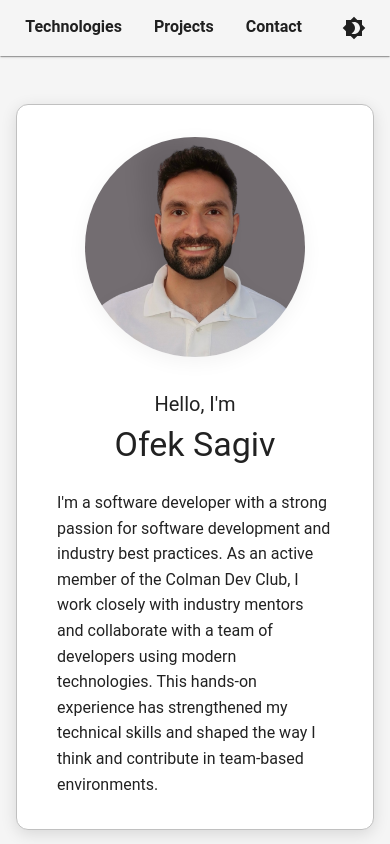
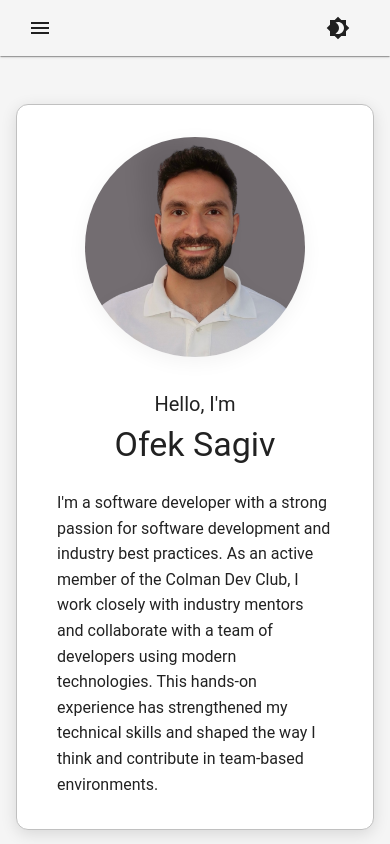
Before and after one commit to OfekSagiv/portfolio-page-spa, a React (Vite) app: page / in a window 390 px wide. Built offline with nearby package versions, Linux system fonts and the light colour scheme.

Commit message:
created responsive navbar separated for desktop and mobile

```diff
--- /dev/null
+++ b/src/components/navbar/DesktopBar.jsx
@@ -0,0 +1,30 @@
+import React from "react";
+import { NavLinksWrapper, NavBarButton } from "./Navbar.styles";
+import { Tooltip, IconButton } from "@mui/material";
+import { Brightness4, Brightness7 } from "@mui/icons-material";
+import { THEME } from "../../constants/theme.js";
+import { CLASSNAMES } from "../../constants/classNames.js";
+import { SECTION_TABS } from "../../constants/section.js";
+
+const DesktopBar = ({ selected, onSelect, toggleTheme, mode }) => {
+    return (
+        <NavLinksWrapper>
+            {SECTION_TABS.map((tab) => (
+                <NavBarButton
+                    key={tab}
+                    onClick={() => onSelect(tab)}
+                    className={selected === tab ? CLASSNAMES.ACTIVE : ""}
+                >
+                    {tab}
+                </NavBarButton>
+            ))}
+            <Tooltip title="Toggle theme">
+                <IconButton onClick={toggleTheme} color="inherit">
+                    {mode === THEME.DARK ? <Brightness7 /> : <Brightness4 />}
+                </IconButton>
+            </Tooltip>
+        </NavLinksWrapper>
+    );
+};
+
+export default DesktopBar;
--- /dev/null
+++ b/src/components/navbar/MobileBar.jsx
@@ -0,0 +1,38 @@
+import React from "react";
+import {IconButton, Menu, MenuItem, Tooltip} from "@mui/material";
+import { Brightness4, Brightness7, Menu as MenuIcon } from "@mui/icons-material";
+import { SECTION_TABS } from "../../constants/section.js";
+import { THEME } from "../../constants/theme.js";
+import {MobileMenuItem} from "./Navbar.styles.js";
+
+const MobileBar = ({selected, handleClick, toggleTheme, mode, anchorEl, handleMenuOpen, handleMenuClose}) => {
+    const open = Boolean(anchorEl);
+
+    return (
+        <>
+            <IconButton edge="start" color="inherit" onClick={handleMenuOpen}>
+                <MenuIcon />
+            </IconButton>
+
+            <Menu anchorEl={anchorEl} open={open} onClose={handleMenuClose}>
+                {SECTION_TABS.map((tab) => (
+                    <MobileMenuItem
+                        key={tab}
+                        selected={selected === tab}
+                        onClick={() => handleClick(tab)}
+                    >
+                        {tab}
+                    </MobileMenuItem>
+                ))}
+            </Menu>
+
+            <Tooltip title="Toggle theme">
+                <IconButton onClick={toggleTheme} color="inherit">
+                    {mode === THEME.DARK ? <Brightness7 /> : <Brightness4 />}
+                </IconButton>
+            </Tooltip>
+        </>
+    );
+};
+
+export default MobileBar;
--- a/src/components/navbar/Navbar.jsx
+++ b/src/components/navbar/Navbar.jsx
@@ -1,32 +1,38 @@
-import React from "react";
-import {NavbarContainer, CustomToolbar, NavLinksWrapper, NavBarButton} from "./Navbar.styles";
-
-import useNavbarLogic from "./useNavbarLogic.js";
-import {SECTION_TABS} from "../../constants/section.js";
-import {IconButton, Tooltip} from "@mui/material";
-import {Brightness4, Brightness7} from "@mui/icons-material";
-import {THEME} from "../../constants/theme.js";
-import {CLASSNAMES} from "../../constants/classNames.js";
+import React, {useState} from "react";
+import {NavbarContainer, CustomToolbar} from "./Navbar.styles";
+import {useMediaQuery, useTheme,} from "@mui/material";
+import DesktopBar from "./DesktopBar.jsx";
+import MobileBar from "./MobileBar.jsx";
 
 const Navbar = ({onSelect, selected, mode, toggleTheme}) => {
-    const {navLinksRef, handleSelect} = useNavbarLogic(onSelect);
+    const theme = useTheme();
+    const isMobile = useMediaQuery(theme.breakpoints.down("md"));
+    const [anchorEl, setAnchorEl] = useState(null);
+
+    const handleMenuOpen = (e) => setAnchorEl(e.currentTarget);
+    const handleMenuClose = () => setAnchorEl(null);
+    const handleClick = (tab) => {
+        onSelect(tab);
+        handleMenuClose();
+    };
+
 
     return (
         <NavbarContainer position="fixed" color="default" elevation={1}>
             <CustomToolbar>
-                <NavLinksWrapper ref={navLinksRef}>
-                    {SECTION_TABS.map((tab) =>
-                        (<NavBarButton key={tab} onClick={() => handleSelect(tab)}
-                                      className={selected === tab ? CLASSNAMES.ACTIVE : ""}>
-                            {tab}
-                        </NavBarButton>))
-                    }
-                    <Tooltip title="Toggle theme">
-                        <IconButton onClick={toggleTheme} color="inherit">
-                            {mode === THEME.DARK ? <Brightness7/> : <Brightness4/>}
-                        </IconButton>
-                    </Tooltip>
-                </NavLinksWrapper>
+                {isMobile ? (
+                    <MobileBar selected={selected} handleClick={handleClick} toggleTheme={toggleTheme} mode={mode}
+                               anchorEl={anchorEl}
+                               handleMenuOpen={handleMenuOpen}
+                               handleMenuClose={handleMenuClose}/>
+                ) : (
+                    <DesktopBar
+                        selected={selected}
+                        onSelect={onSelect}
+                        toggleTheme={toggleTheme}
+                        mode={mode}
+                    />
+                )}
             </CustomToolbar>
         </NavbarContainer>
     );
--- a/src/components/navbar/Navbar.styles.js
+++ b/src/components/navbar/Navbar.styles.js
@@ -3,6 +3,7 @@ import AppBar from "@mui/material/AppBar";
 import Box from "@mui/material/Box";
 import Button from "@mui/material/Button";
 import Toolbar from "@mui/material/Toolbar";
+import {MenuItem} from "@mui/material";
 
 export const NavbarContainer = styled(AppBar)(({ theme }) => ({
     backgroundColor: theme.palette.background.default,
@@ -10,9 +11,18 @@ export const NavbarContainer = styled(AppBar)(({ theme }) => ({
 
 export const CustomToolbar = styled(Toolbar)(({ theme }) => ({
     display: "flex",
-    justifyContent: "center",
     alignItems: "center",
     padding: theme.spacing(1, 2),
+
+    [theme.breakpoints.up("md")]: {
+        justifyContent: "center", // בדסקטופ: מרכז הכל (כולל רווח בין כפתורים אם תכניס אותם בשכבת Wrapper)
+        gap: theme.spacing(4), // רווח בין כפתורים בדסקטופ
+    },
+
+    [theme.breakpoints.down("md")]: {
+        justifyContent: "space-between",
+        padding: theme.spacing(0, 4), // רווח בצדדים במסכים קטנים
+    },
 }));
 
 export const NavLinksWrapper = styled(Box)(({ theme }) => ({
@@ -30,14 +40,28 @@ export const NavLinksWrapper = styled(Box)(({ theme }) => ({
 export const NavBarButton = styled(Button)(({ theme }) => ({
     minWidth: "auto",
     padding: 0,
-    fontSize: "1rem",
-    fontWeight: "bold",
+    fontSize: "1.5rem",
     color: "inherit",
     textTransform: "capitalize",
     borderBottom: "2px solid transparent",
     transition: "border-bottom 0.2s ease",
+    margin: theme.spacing(0, 4),
     whiteSpace: "nowrap",
     "&.active": {
         borderBottom: `2px solid ${theme.palette.text.primary}`,
     },
 }));
+
+export const MobileMenuItem = styled(MenuItem)(({ theme }) => ({
+    fontSize: "1rem",
+    color: "inherit",
+    textTransform: "capitalize",
+    borderBottom: "2px solid transparent",
+    transition: "border-bottom 0.2s ease",
+    justifyContent: "center",
+    textAlign: "center",
+    whiteSpace: "nowrap",
+    "&:hover": {
+        backgroundColor: theme.palette.action.hover,
+    },
+}));
--- a/src/components/navbar/useNavbarLogic.js
+++ /dev/null
@@ -1,19 +0,0 @@
-import { useEffect, useRef } from "react";
-
-const useNavbarLogic = (onSelect) => {
-    const navLinksRef = useRef(null);
-
-    const handleSelect = (tab) => {
-        onSelect(tab);
-    };
-
-    useEffect(() => {
-        if (navLinksRef.current) {
-            navLinksRef.current.scrollLeft = navLinksRef.current.scrollWidth;
-        }
-    }, []);
-
-    return { navLinksRef, handleSelect };
-};
-
-export default useNavbarLogic;
--- a/src/components/projects/Projects.styles.js
+++ b/src/components/projects/Projects.styles.js
@@ -44,11 +44,23 @@ export const ProjectInnerWrapper = styled(Box)(({ theme }) => ({
 export const StyledTab = styled(Tab)(({ theme }) => ({
     textTransform: "none",
     fontSize: "1rem",
-    fontWeight: 800,
     color: theme.palette.text.primary,
-
     "&.Mui-selected": {
         color: theme.palette.text.primary,
+    },
+    [theme.breakpoints.up("md")]: {
+        textTransform: "capitalize",
+        fontSize: "1.5rem",
+        color: "inherit",
+        minWidth: "auto",
+        margin: theme.spacing(0, 4),
+        padding: 0,
+        whiteSpace: "nowrap",
+        borderBottom: "2px solid transparent",
+        transition: "border-bottom 0.2s ease",
+        "&.Mui-selected": {
+            borderBottom: `2px solid ${theme.palette.text.primary}`,
+        },
     },
 }));
 
--- a/src/constants/skillsData.js
+++ b/src/constants/skillsData.js
@@ -2,6 +2,7 @@ export const frontend = [
     { name: "HTML/CSS", value: 90 },
     { name: "JavaScript", value: 80 },
     { name: "React", value: 85 },
+    { name: "Material UI", value: 80 },
 ];
 
 export const backend = [
```
